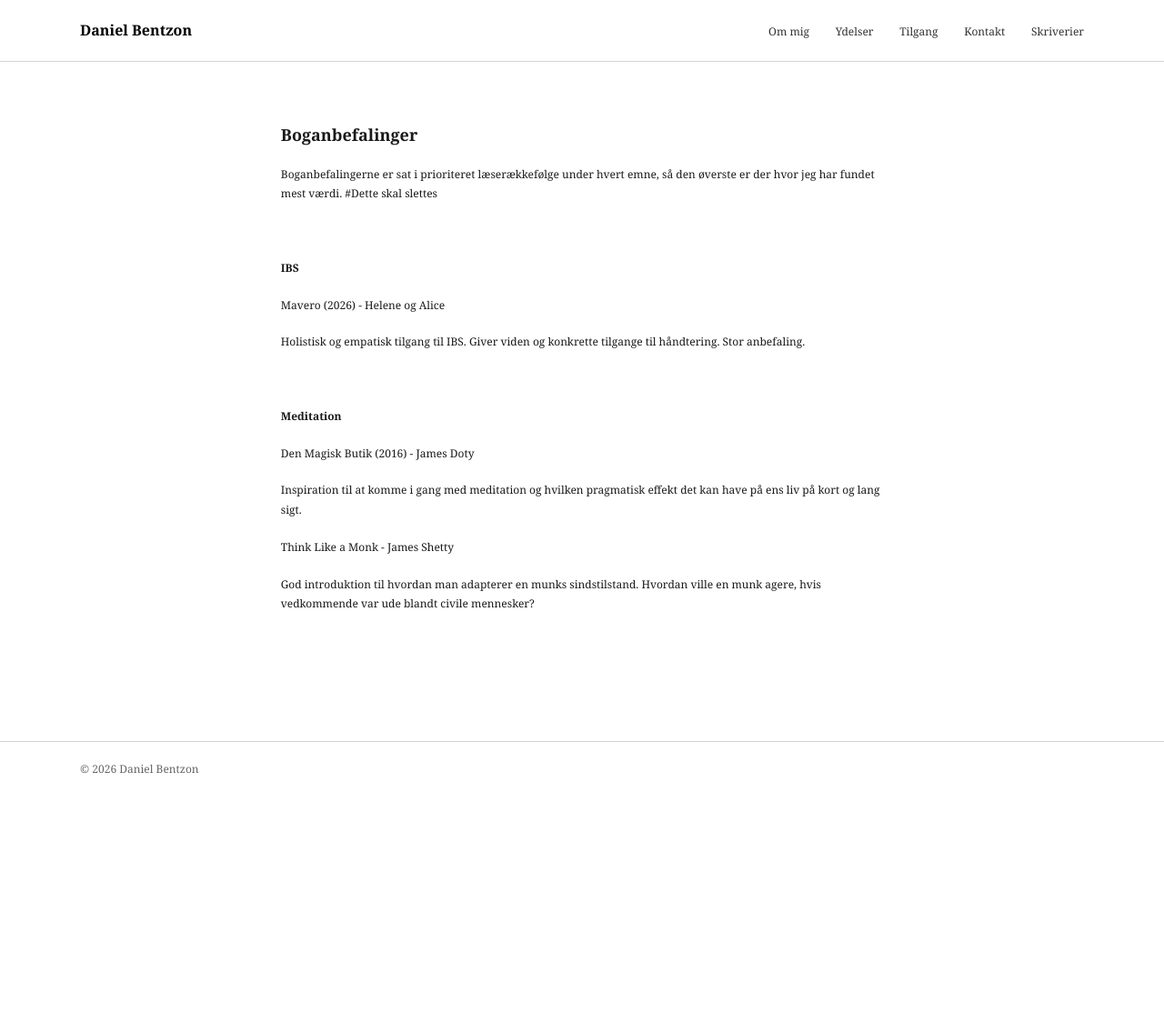
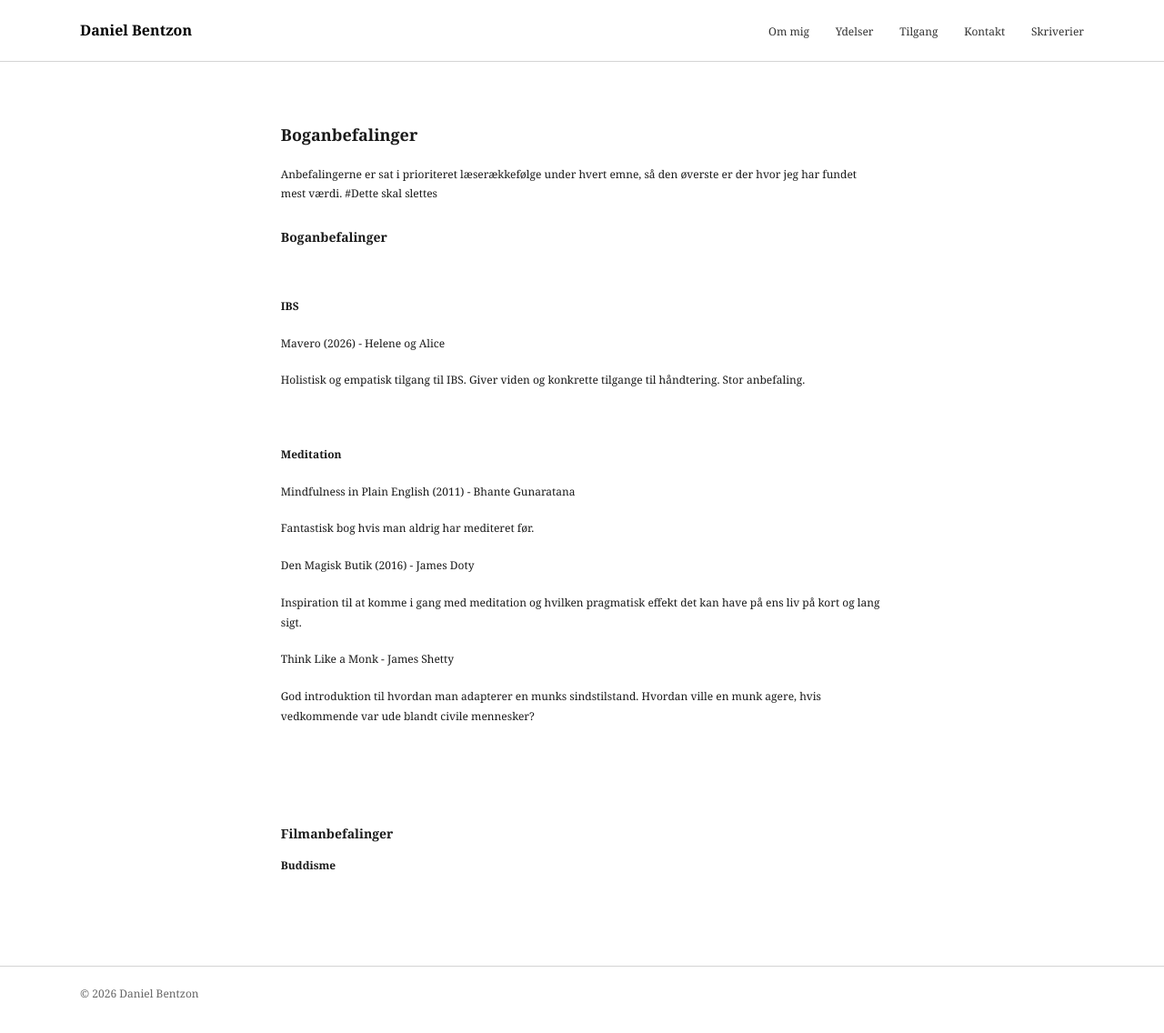
Before and after one commit to danielbentzon/danielbentzon.github.io, a Jekyll site: the page built from _sider/boganbefalinger.md, in a window 1280 px wide and 1136 px high. Shown: the whole window at 91% size. Built offline with Jekyll 4.4.1, drawn with Linux system fonts in a browser that asks for light colours.

Commit message:
Update _sider/boganbefalinger.md (via Pages CMS)

```diff
--- a/_sider/boganbefalinger.md
+++ b/_sider/boganbefalinger.md
@@ -2,7 +2,11 @@
 title: Boganbefalinger
 permalink: /boganbefalinger/
 ---
-Boganbefalingerne er sat i prioriteret læserækkefølge under hvert emne, så den øverste er der hvor jeg har fundet mest værdi. #Dette skal slettes
+Anbefalingerne er sat i prioriteret læserækkefølge under hvert emne, så den øverste er der hvor jeg har fundet mest værdi. #Dette skal slettes
+
+
+
+### Boganbefalinger
 
 
 
@@ -22,6 +26,10 @@ Holistisk og empatisk tilgang til IBS. Giver viden og konkrette tilgange til hå
 
 **Meditation**
 
+Mindfulness in Plain English (2011) - Bhante Gunaratana
+
+Fantastisk bog hvis man aldrig har mediteret før.
+
 
 
 Den Magisk Butik (2016) - James Doty
@@ -37,3 +45,11 @@ God introduktion til hvordan man adapterer en munks sindstilstand. Hvordan ville
 
 
 &nbsp;
+
+&nbsp;
+
+### Filmanbefalinger
+
+
+
+**Buddisme**
```
